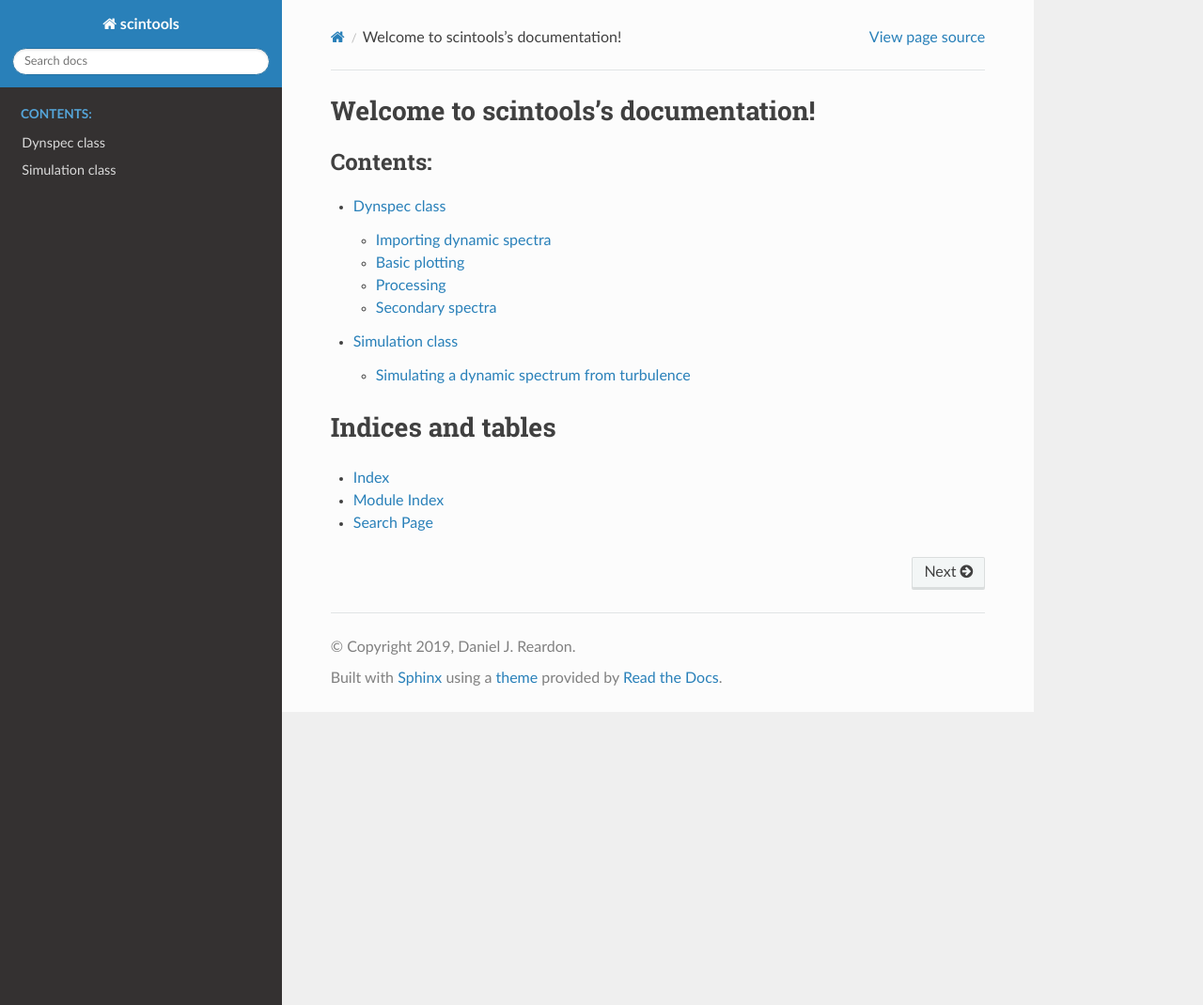
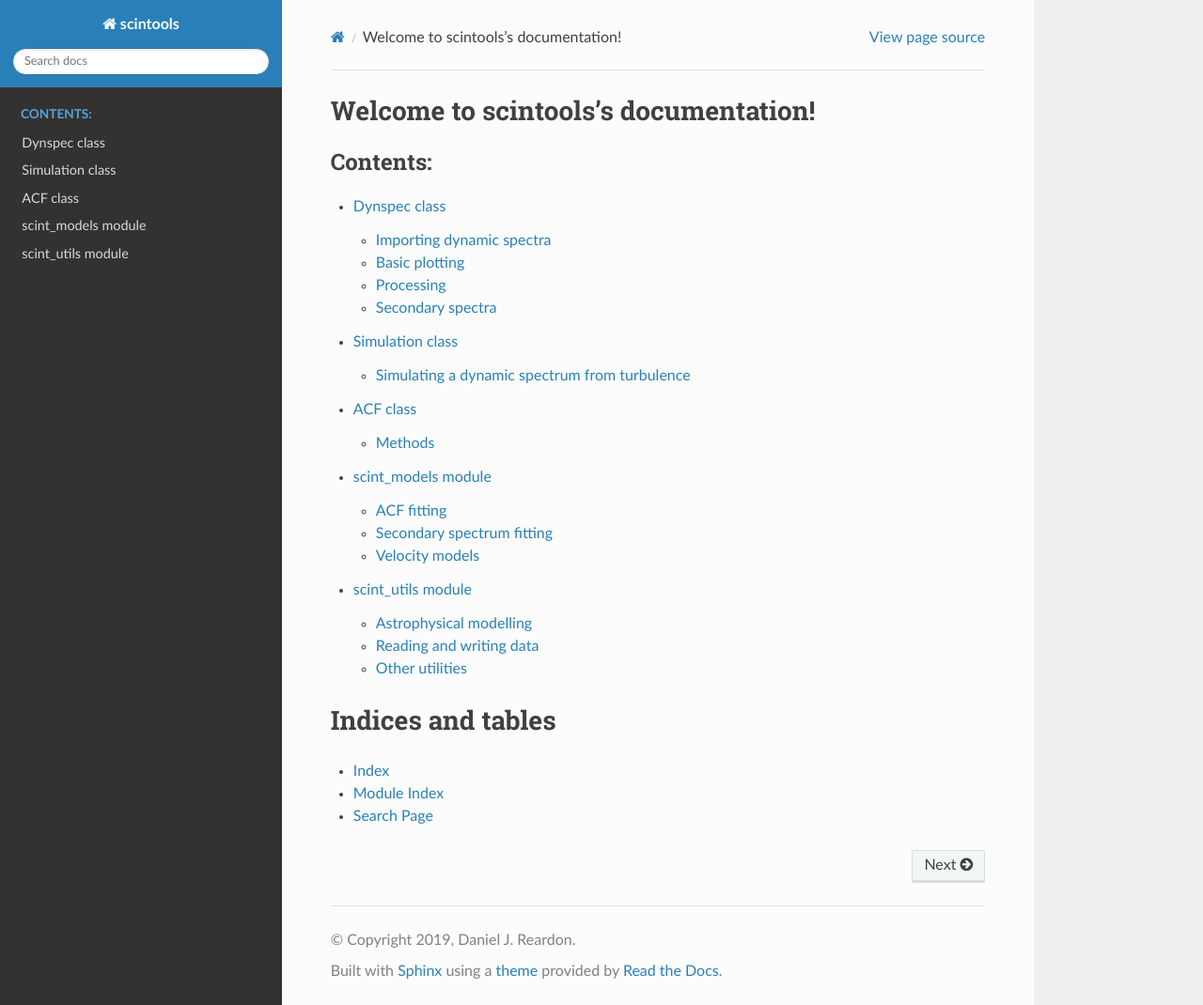
Before and after one commit to danielreardon/scintools, a Sphinx documentation site: the page built from docs/source/index.rst, in a window 1280 px wide and 1070 px high. Shown: the whole window at 94% size. Built offline with Sphinx 7.4.7 and the Read the Docs theme 2.0.0, drawn with Linux system fonts in a browser that asks for light colours.

Commit message:
Update index.rst

```diff
--- a/docs/source/index.rst
+++ b/docs/source/index.rst
@@ -14,6 +14,12 @@ Welcome to scintools's documentation!
 
    simulation
 
+   acf
+
+   scint_models
+
+   scint_utils
+
 
 
 Indices and tables
```
